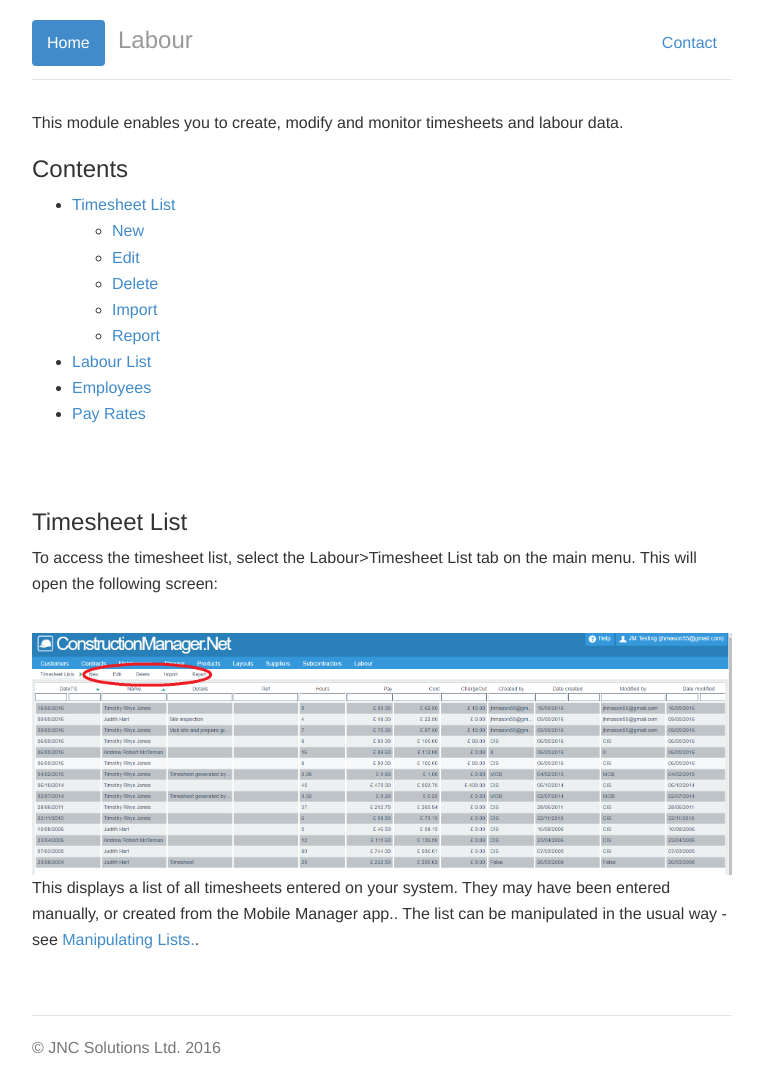
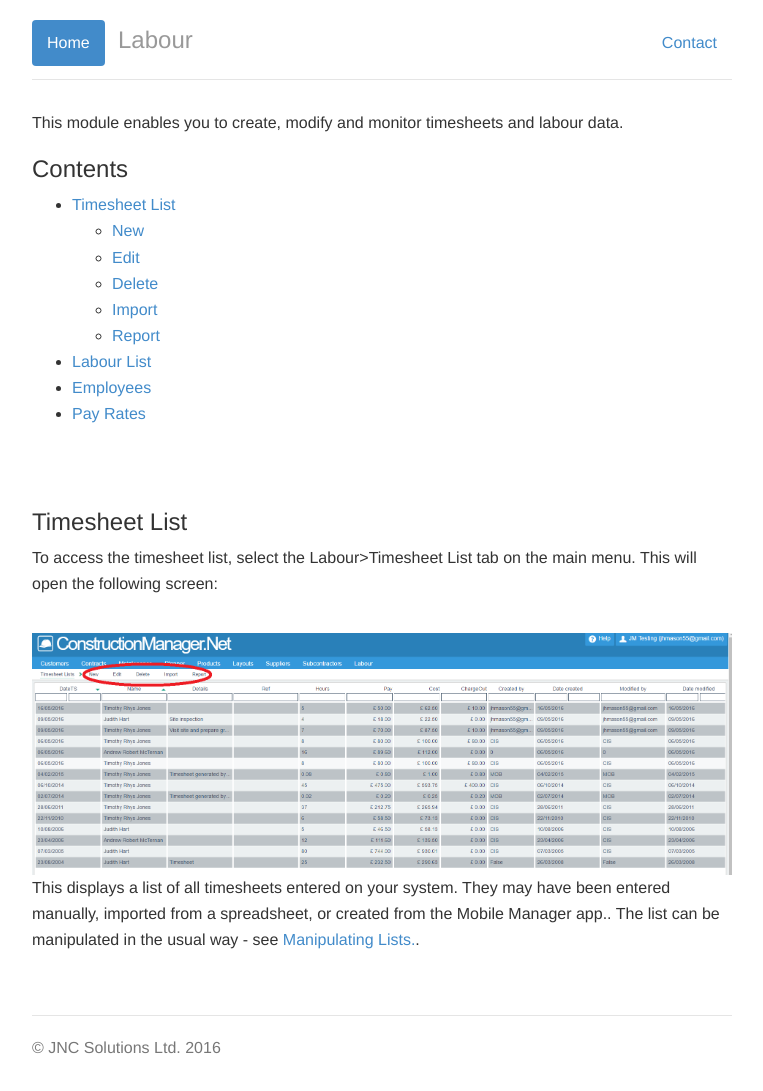
Before and after one commit to JNCSolutions/ConstructionManagerDocs, a Jekyll site: the page built from labour.html, in a window 1280 px wide. Shown: the whole page, without its empty margins (258-1021 px from the left). Built offline with Jekyll 4.4.1, drawn with Linux system fonts in a browser that asks for light colours.

Commit message:
Update labour.html

```diff
--- a/labour.html
+++ b/labour.html
@@ -20,17 +20,16 @@ title: Labour
       <li><a href="#Pay-rates.html">Pay Rates</a></li>
 
     </ul>
-    <br>
-
-      <br>
+    <br> <br>
 
     <h3 id="timesheet-list">Timesheet List</h3>
     <p>To access the timesheet list, select the Labour>Timesheet List tab on the main menu.
          This will open the following screen:</p>
       <br>
     <img src="img/Labour_Timesheet_List_01.PNG" style="width: 100%;">
+    <br>
     <p>This displays a list of all timesheets entered on your system.
-          They may have been entered manually, or created from the Mobile Manager app..
+          They may have been entered manually, imported from a spreadsheet, or created from the Mobile Manager app..
           The list can be manipulated in the usual way - see <a href="Manipulating Lists.html">Manipulating Lists.</a>.</p>
     <br> <br>
 
```
Lines whose indentation alone changed are shown as unchanged.
